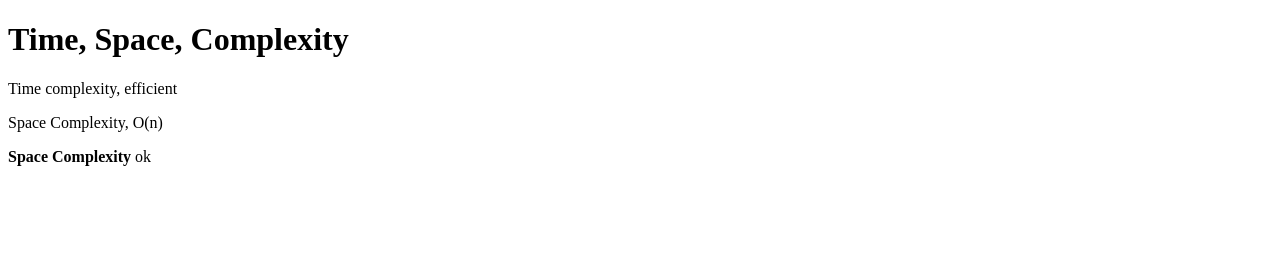
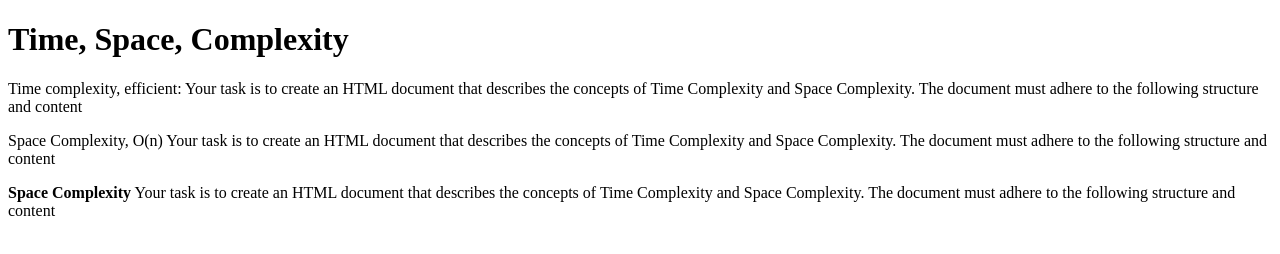
Before and after one commit to acciojob/time-and-space-complexity-priyteshprasad, a website: page main.html in a window 1280 px wide. Drawn offline with Linux system fonts and the light colour scheme.

Commit message:
created a submission

```diff
--- a/main.html
+++ b/main.html
@@ -8,9 +8,9 @@
 
 <body>
 	<h1>Time, Space, Complexity</h1>
-	<p>Time complexity, efficient</p>
-	<p>Space Complexity, O(n)</p>
-	<p><b>Space Complexity</b> ok</p>
+	<p>Time complexity, efficient: Your task is to create an HTML document that describes the concepts of Time Complexity and Space Complexity. The document must adhere to the following structure and content</p>
+	<p>Space Complexity, O(n) Your task is to create an HTML document that describes the concepts of Time Complexity and Space Complexity. The document must adhere to the following structure and content</p>
+	<p><b>Space Complexity</b> Your task is to create an HTML document that describes the concepts of Time Complexity and Space Complexity. The document must adhere to the following structure and content</p>
 
 	<!-- the entire body must be written by student -->
     <script type="text/javascript" src="./script.js">
```
